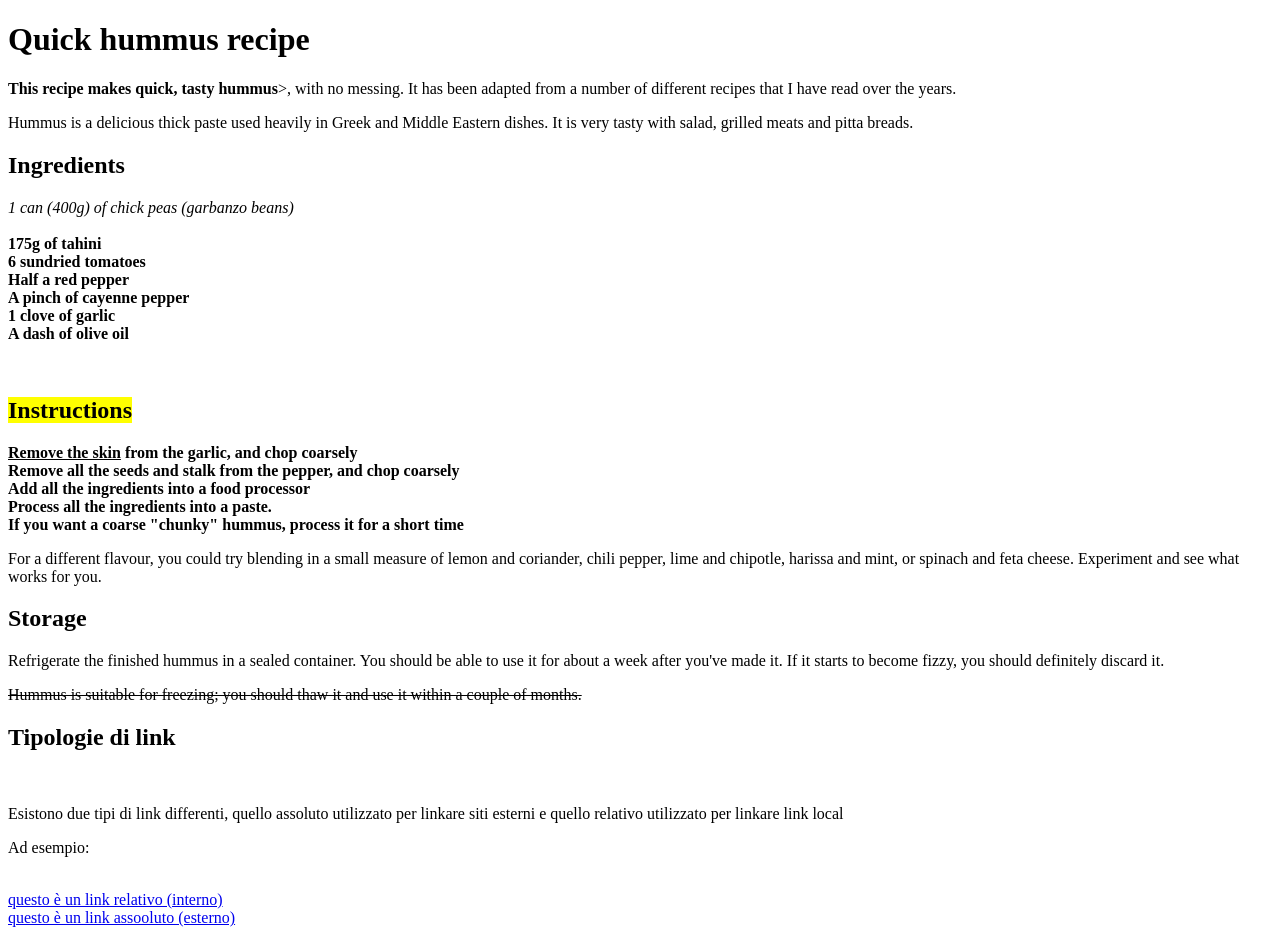
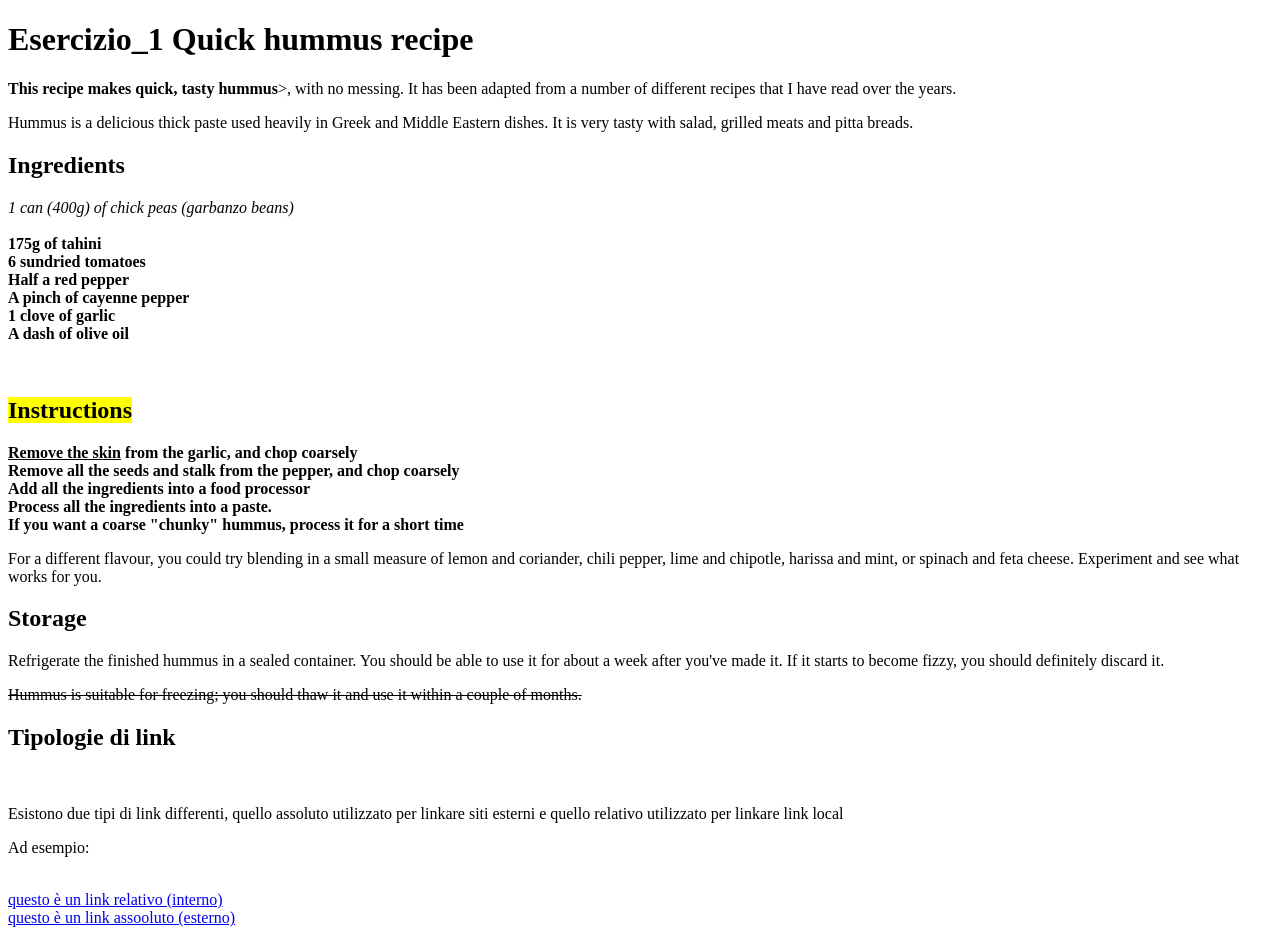
Before and after one commit to TeoSigno88/TeoSigno88.github.io, a plain HTML site: page Pagine_esercizio_1.html in a window 1280 px wide. Drawn offline with Linux system fonts and the light colour scheme.

Commit message:
Esercizi

```diff
--- a/Pagine_esercizio_1.html
+++ b/Pagine_esercizio_1.html
@@ -3,10 +3,10 @@
 <head>
     <meta charset="utf-8">
     <meta name="viewport" content="width=device-width">
-    <title>Quick hummus recipe</title>
+    <title>Esercizio_1_Titoli_e_Paragrafi</title>
 </head>
 <body>
-<h1>Quick hummus recipe</h1>
+<h1>Esercizio_1 Quick hummus recipe</h1>
 
 <p><strong>This recipe makes quick, tasty hummus</strong>>, with no messing. It has been adapted from a number of
     different recipes that I
@@ -48,14 +48,20 @@
 <del>Hummus is suitable for freezing; you should thaw it and use it within a couple of months.</del>
 
 <h2>Tipologie di link</h2><br>
-<p>Esistono due tipi di link differenti, quello assoluto utilizzato per linkare siti esterni e quello relativo utilizzato per linkare link local</p>
+<p>Esistono due tipi di link differenti, quello assoluto utilizzato per linkare siti esterni e quello relativo
+    utilizzato per linkare link local</p>
 <p>Ad esempio:</p><br>
 <a href="../HTML5/index.html" target="_self">questo è un link relativo (interno)</a><br>
 <a href="https://it.wikipedia.org/wiki/Pagina_principale" target="_blank">questo è un link assooluto (esterno)</a>
+
+</body>
+
+</html>
 <!--
 multi column select: shift+alt+ins
 edentatore: ctrl+alt+l
 spostare un testo in verticale: alt+shift
 andare ad inizio e fine frase: freccia laterale e fine
 spostarsi da parola in parola: ctrl+freccia
+CRTL + / crea il commento
 -->
```
